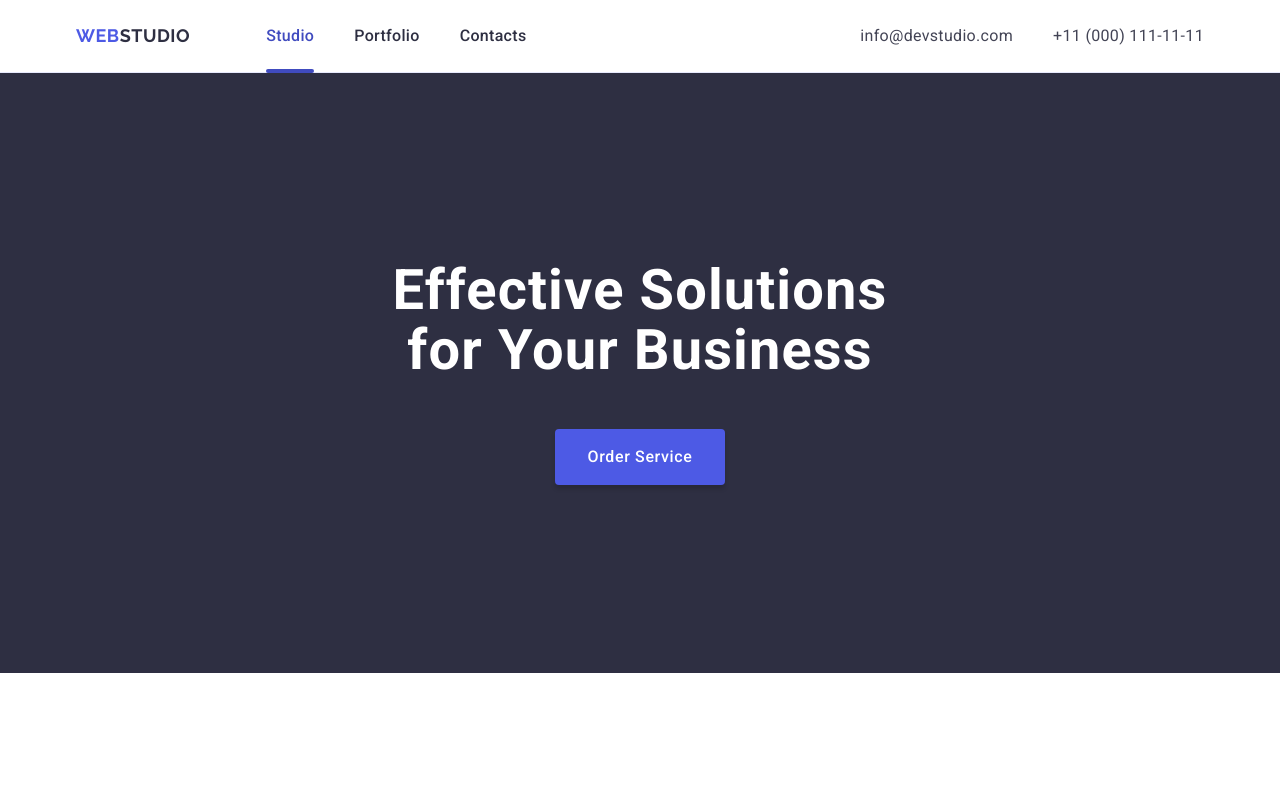
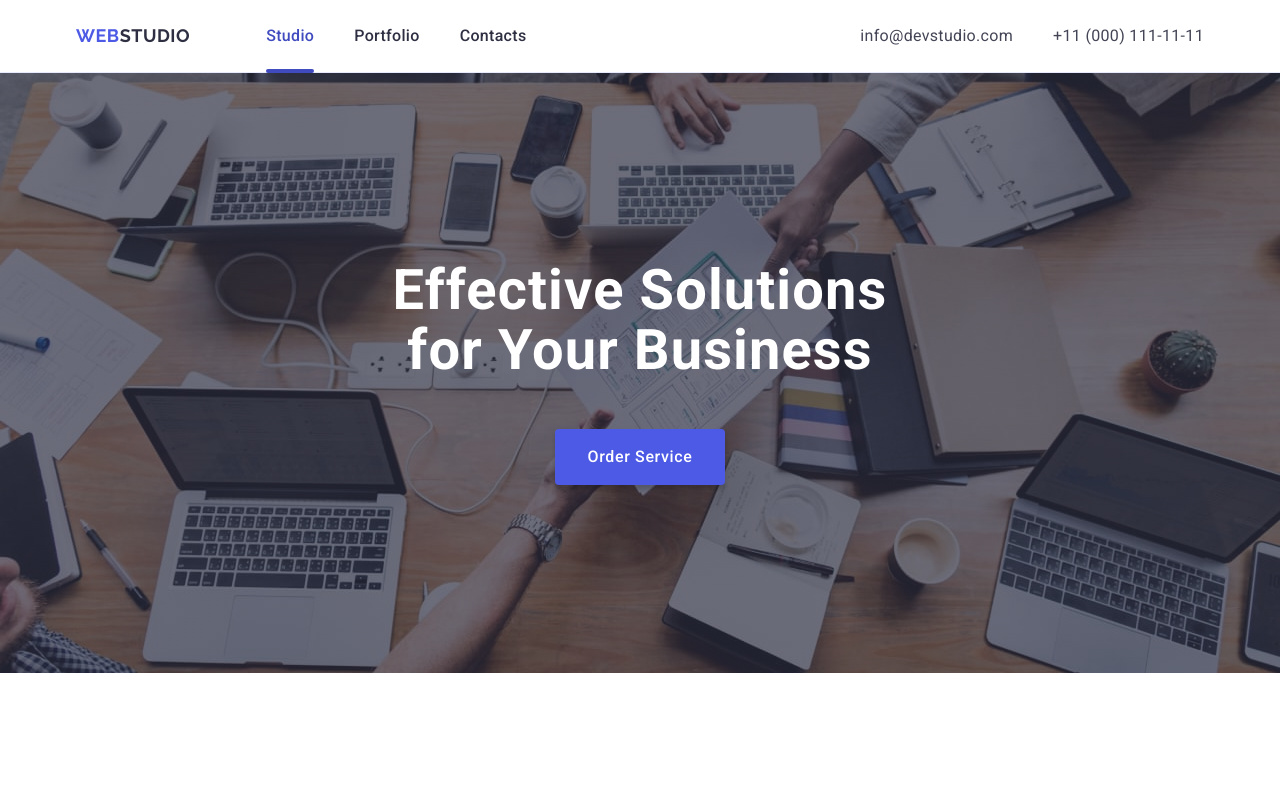
Before and after one commit to lugdockrem/goit-markup-hw-04, a plain HTML site: page index.html in a window 1280 px wide. Shown: the top 789 px of the page. Drawn offline with nearby package versions, Linux system fonts and the light colour scheme.

Commit message:
Finished background hero

```diff
--- a/css/styles.css
+++ b/css/styles.css
@@ -138,7 +138,18 @@ img {
 /* hero */
 
 .hero {
+  max-width: 100%;
+  height: 600px;
   background-color: #2e2f42;
+  background-image: linear-gradient(
+      rgba(46, 47, 66, 0.7),
+      rgba(46, 47, 66, 0.7)
+    ),
+    url(../images/people-office-main.jpg);
+  background-size: cover;
+  background-position: center;
+  background-repeat: no-repeat;
+  margin: 0 auto;
   padding: 188px 0;
 }
 
```
Also changed, not shown: images/icons.svg (added), images/people-office-main.jpg (added).
